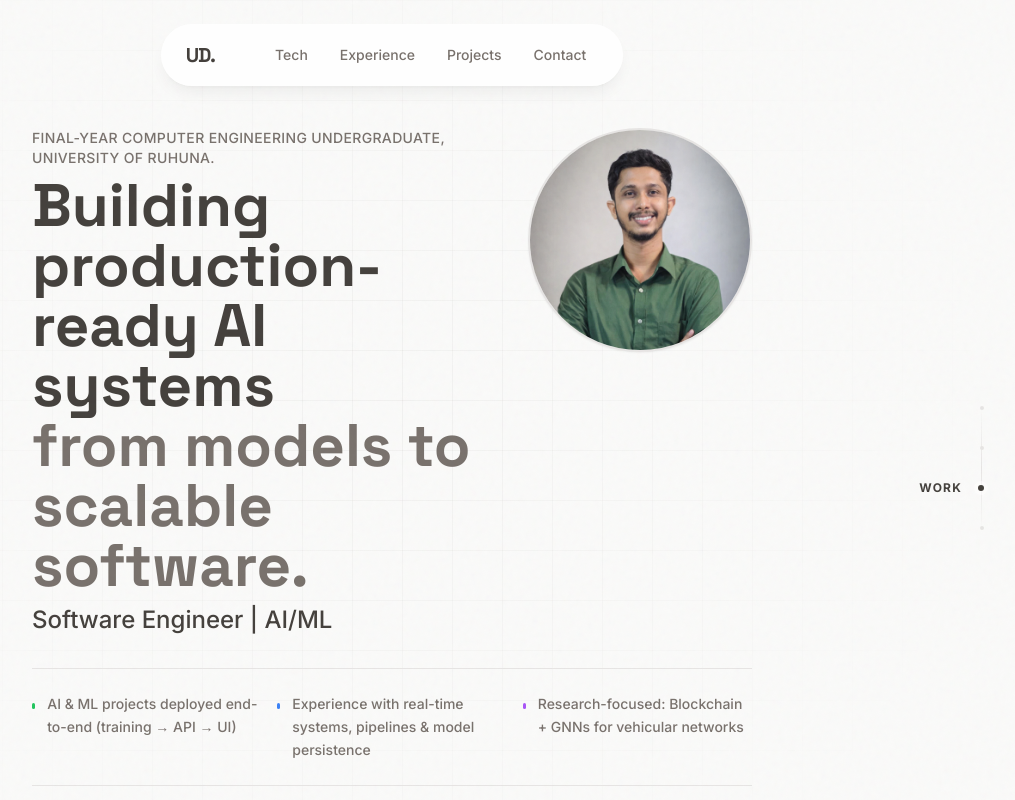
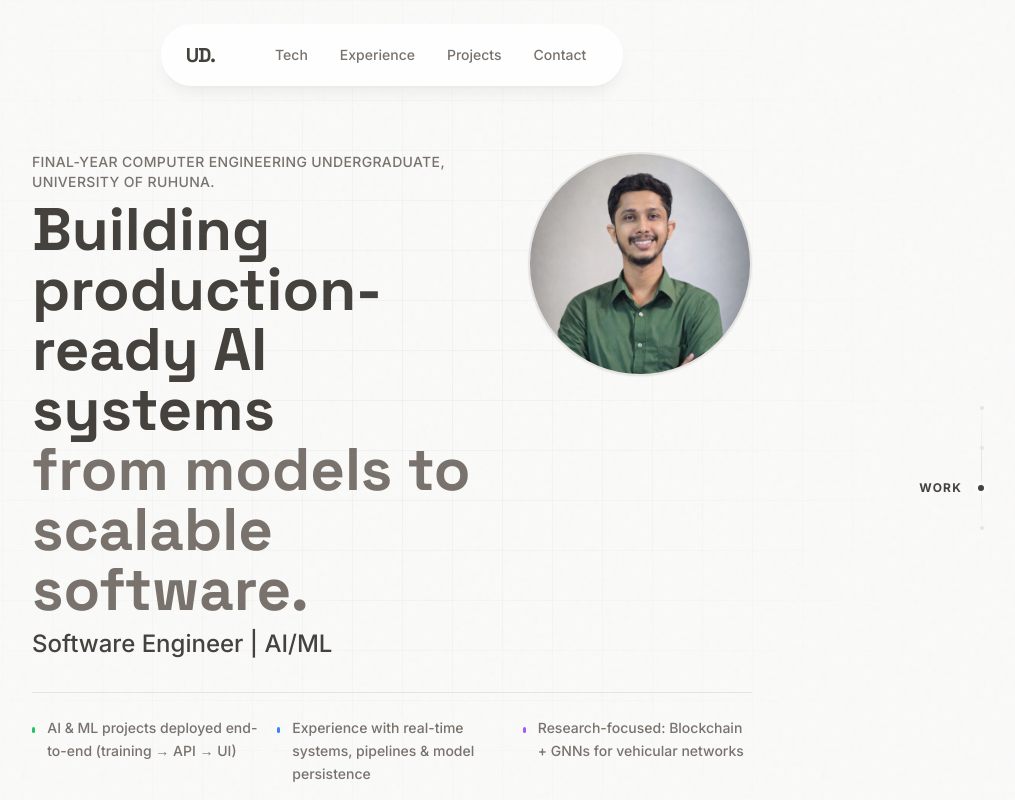
Before and after one commit to Diluksha-Upeka/New-Portfolio-Minimal, a Next.js app: page / in a window 1280 px wide. Shown: the top 800 px of the page, without its empty margins (248-1263 px from the left). Built offline with nearby package versions, Linux system fonts and the light colour scheme.

Commit message:
Adjust layout spacing for improved visual consistency in RootLayout component

```diff
--- a/app/layout.tsx
+++ b/app/layout.tsx
@@ -19,15 +19,15 @@ export default function RootLayout({
 }>) {
   return (
     <html lang="en" className={`${inter.variable} ${spaceGrotesk.variable}`}>
-      <body className="max-w-3xl mx-auto px-6 py-6 md:py-8 min-h-screen selection:bg-zen-surface bg-zen-bg text-zen-text relative">
+      <body className="max-w-3xl mx-auto px-6 pt-6 pb-10 min-h-screen selection:bg-zen-surface bg-zen-bg text-zen-text relative">
         <div className="noise-bg" />
         <div className="fixed inset-0 z-[-1] bg-grid-zen pointer-events-none" />
         <Navbar />
-        <main className="fade-in pt-20 md:pt-24">
+        <main className="fade-in pt-24 md:pt-32">
           {children}
         </main>
         <ScrollToTop />
-        <footer className="mt-32 pt-12 border-t border-zen-surface text-sm text-zen-subtext flex flex-col md:flex-row justify-between items-center gap-4">
+        <footer className="mt-24 pt-8 border-t border-zen-surface text-sm text-zen-subtext flex flex-col md:flex-row justify-between items-center gap-4">
           <p>© {new Date().getFullYear()} Upeka Diluksha</p>
           <div className="flex gap-6">
              <a href="https://github.com/Diluksha-Upeka" target="_blank" className="hover:text-zen-text">GitHub</a>
```
